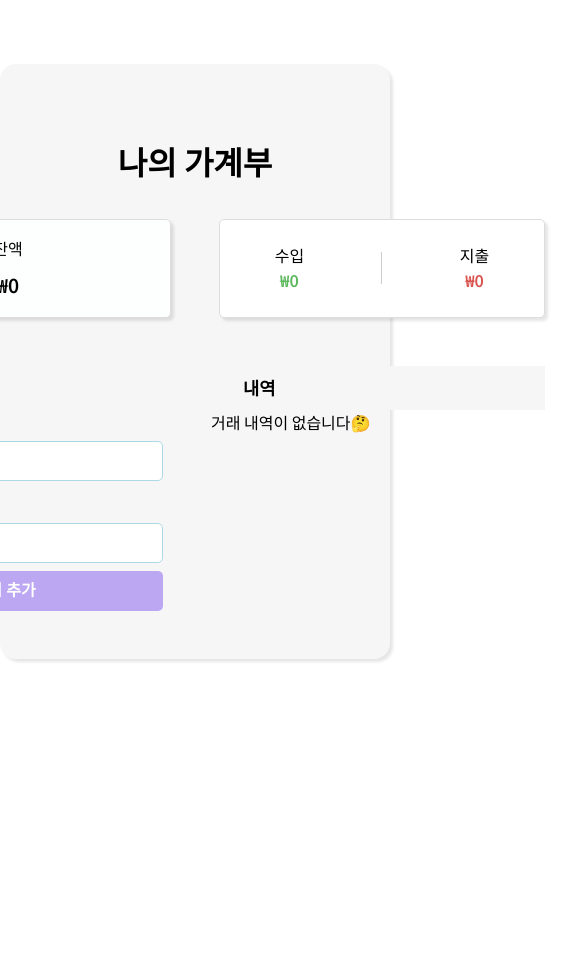
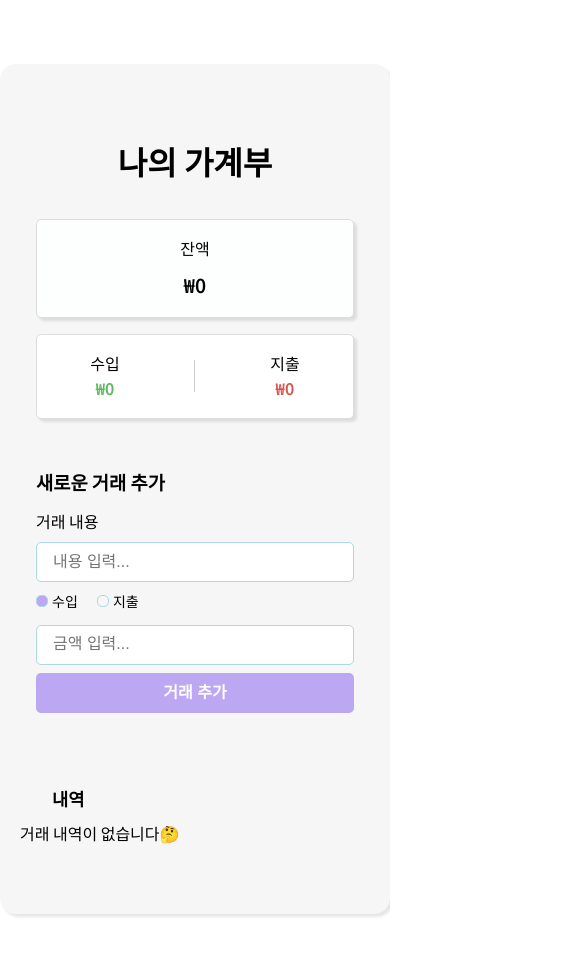
Before and after one commit to Yeom-Seung-Ah/account-book, a React (Vite) app: page / in a window 390 px wide. Shown: the top 956 px of the page, 561 px wide, since content can reach past the window. Before the commit the page ends 844 px from the top, so only its background shows below. Built offline with nearby package versions, Linux system fonts and the light colour scheme.

Commit message:
반응형 미디어 쿼리 구현

```diff
--- a/src/App.css
+++ b/src/App.css
@@ -84,3 +84,17 @@ h1 {
 .main-content > .history {
   grid-column: 2;
 }
+
+/* 반응형 미디어 쿼리 */
+@media (max-width: 720px) {
+  .main-content {
+    grid-template-columns: 1fr;
+  }
+
+  .main-content > h1,
+  .main-content > .summary,
+  .main-content > .transaction-update,
+  .main-content > .history {
+    grid-column: auto; /* 각 요소 1열로 */
+  }
+}
--- a/src/css/Summary.module.css
+++ b/src/css/Summary.module.css
@@ -55,3 +55,14 @@
   height: 2rem;
   background-color: #ccc;
 }
+
+/* 반응형 미디어 쿼리 */
+@media (max-width: 720px) {
+  .summaryContainer {
+    display: flex;
+    flex-direction: column;
+    gap: 1rem;
+    padding-left: 1rem;
+    padding-right: 1rem;
+  }
+}
```
